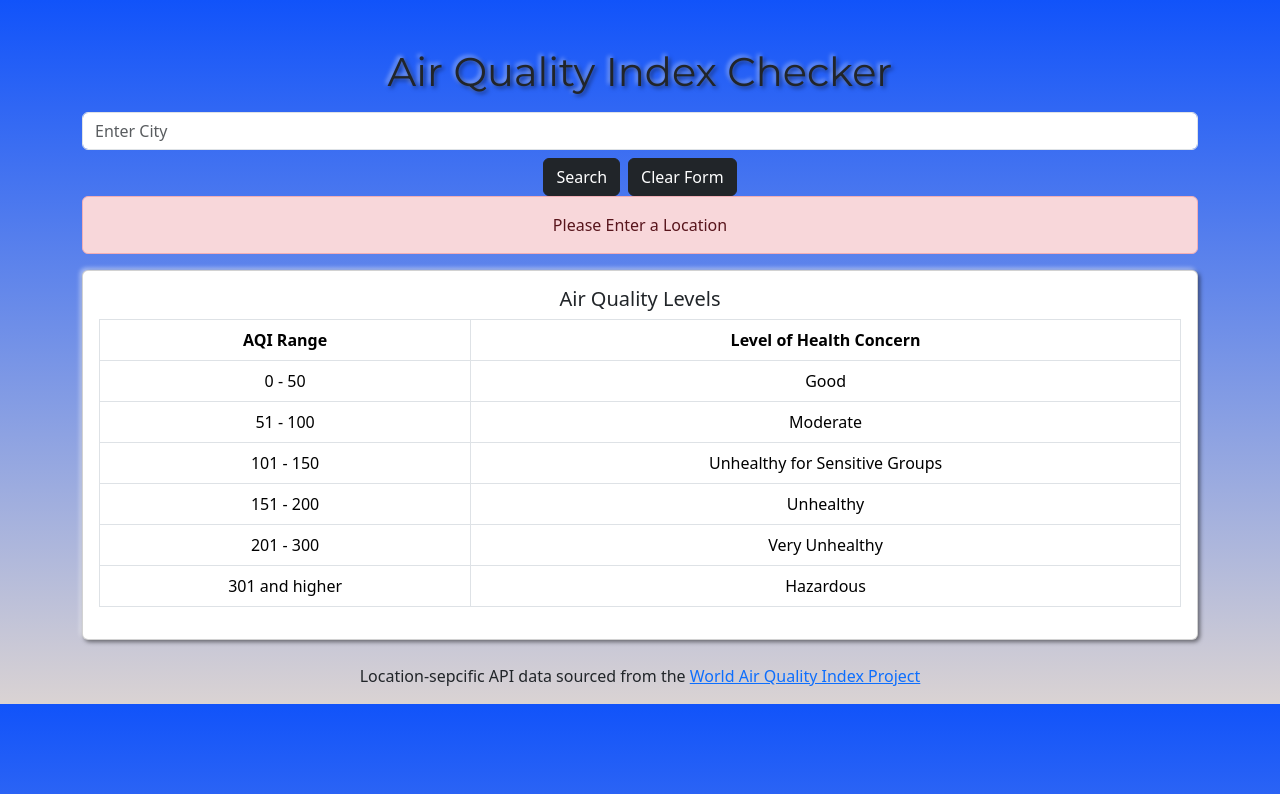
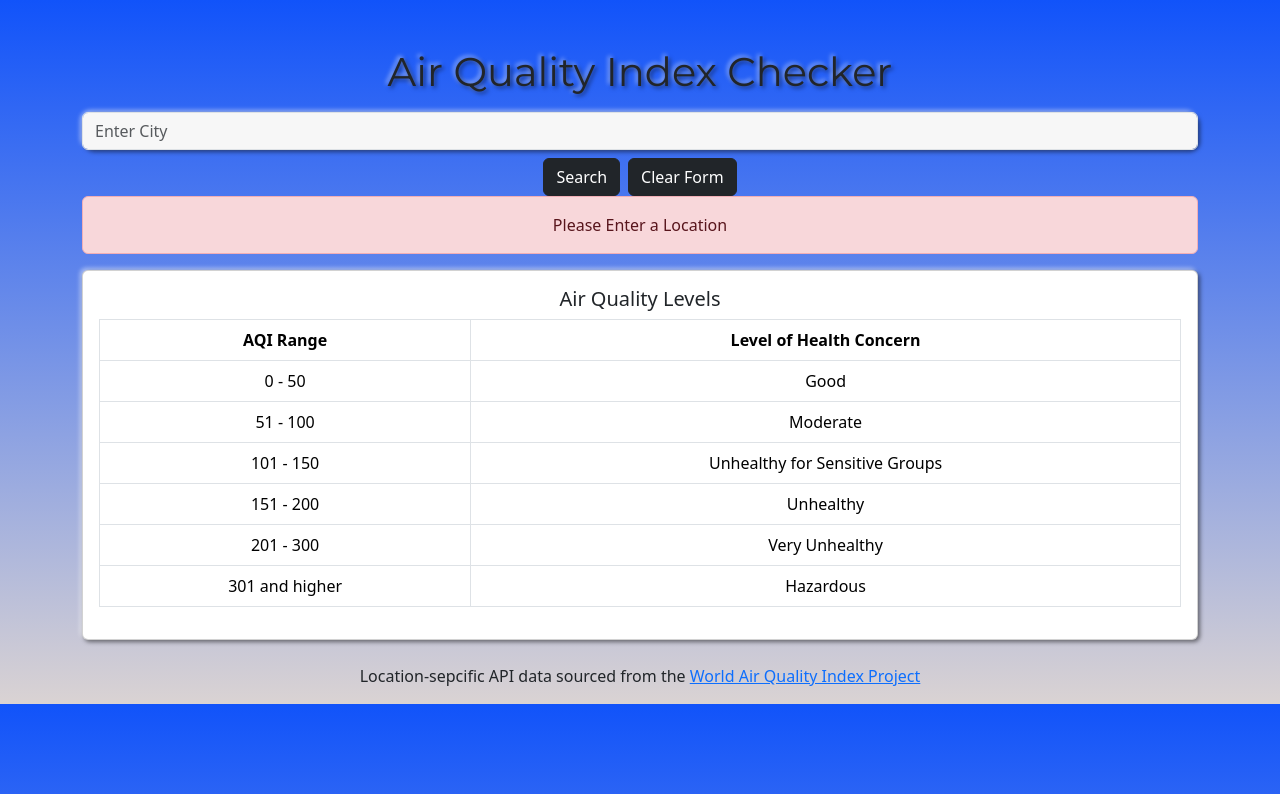
Before and after one commit to d-herz/react-air-quality-index, a React (Vite) app: page / in a window 1280 px wide. Shown: the top 794 px of the page. Built offline with nearby package versions, Linux system fonts and the light colour scheme; no server answers.

Commit message:
Style updates

```diff
--- a/components/CitySearchForm.jsx
+++ b/components/CitySearchForm.jsx
@@ -27,7 +27,7 @@ function CitySearchForm({ airQualityData, setAirQualityData, getAirQualityData }
       className='form-div'
     >
       <form
-        className='mb-2'
+        className='mb-2 city-search-form'
         onSubmit={handleSearch}
         id='citySearchForm'
       >
--- a/src/App.css
+++ b/src/App.css
@@ -35,6 +35,16 @@ body {
   justify-content: center;
 }
 
+.city-search-form {
+  box-shadow: 2px 2px 4px rgba(0, 0, 0, 0.5),
+      -2px -2px 4px rgba(255, 255, 255, 0.5);
+  border-radius: 10px;
+}
+
+.city-search-form input {
+  background-color: #f7f7f7;
+}
+
 .form-div {
   display: flex;
   flex-direction: column;
```
